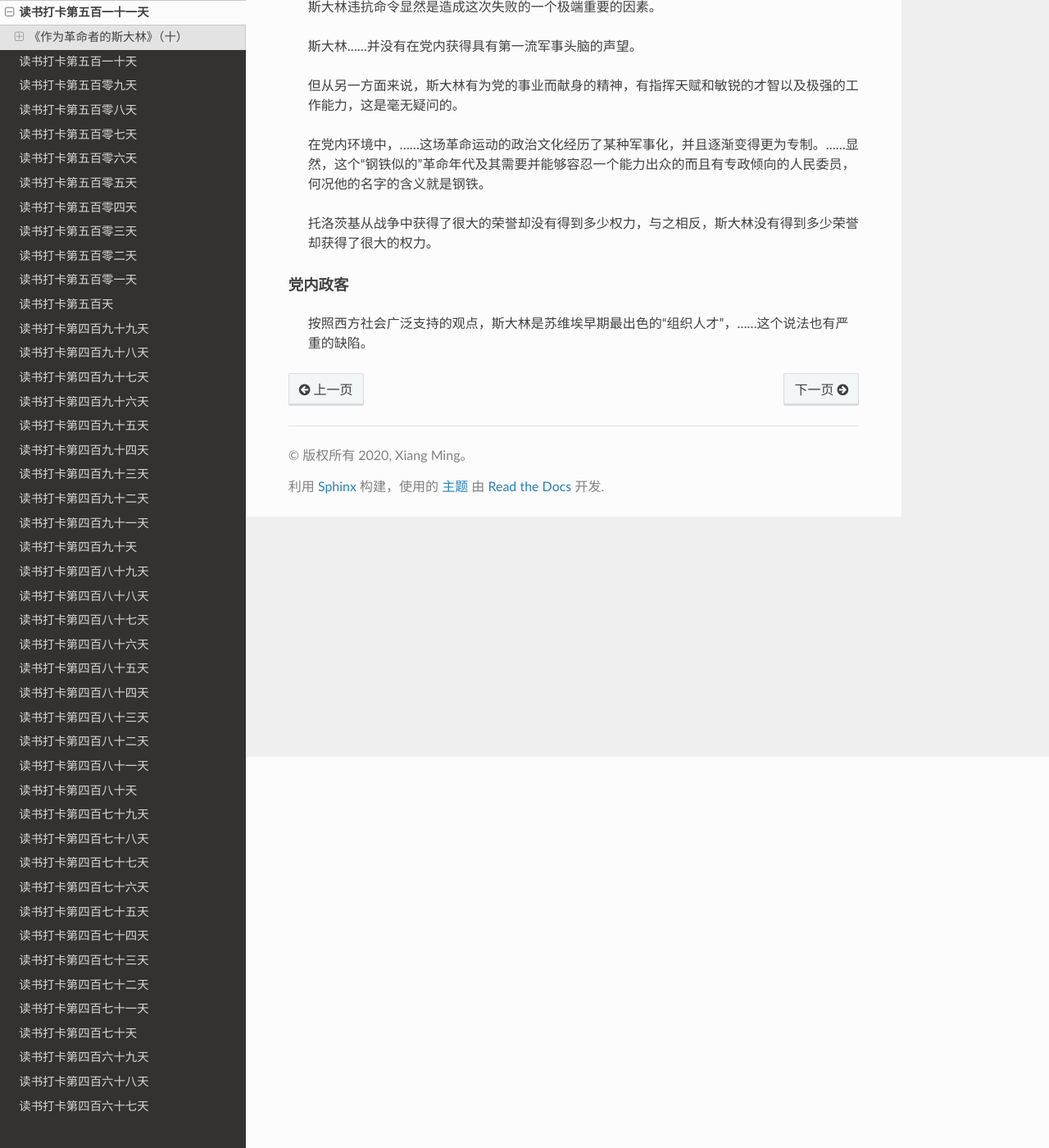
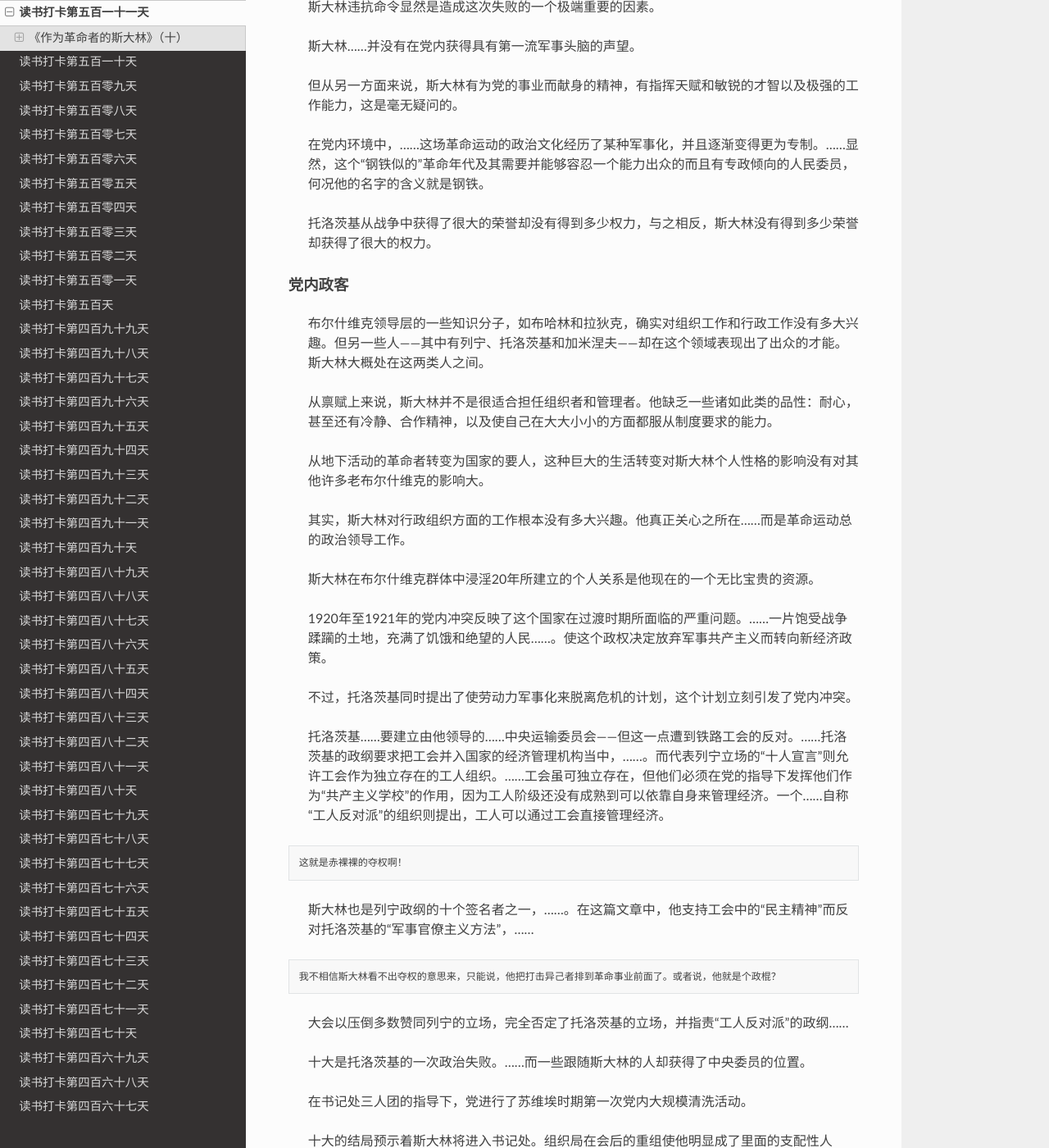
Before and after one commit to xiangming1975/reading, a Sphinx documentation site: the page built from source/2022-01-17.md, in a window 1280 px wide and 1400 px high, scrolled down 477 px. Shown: the whole window at 82% size. Built offline with Sphinx 7.4.7 and the Read the Docs theme 2.0.0, drawn with Linux system fonts in a browser that asks for light colours; some of the changed text lies outside the part shown.

Commit message:
2022-01-18

````diff
--- a/source/2022-01-17.md
+++ b/source/2022-01-17.md
@@ -22,4 +22,60 @@
 
 #### 党内政客
 
-> 按照西方社会广泛支持的观点，斯大林是苏维埃早期最出色的“组织人才”，……这个说法也有严重的缺陷。
+> 布尔什维克领导层的一些知识分子，如布哈林和拉狄克，确实对组织工作和行政工作没有多大兴趣。但另一些人——其中有列宁、托洛茨基和加米涅夫——却在这个领域表现出了出众的才能。斯大林大概处在这两类人之间。
+
+> 从禀赋上来说，斯大林并不是很适合担任组织者和管理者。他缺乏一些诸如此类的品性：耐心，甚至还有冷静、合作精神，以及使自己在大大小小的方面都服从制度要求的能力。
+
+> 从地下活动的革命者转变为国家的要人，这种巨大的生活转变对斯大林个人性格的影响没有对其他许多老布尔什维克的影响大。
+
+> 其实，斯大林对行政组织方面的工作根本没有多大兴趣。他真正关心之所在……而是革命运动总的政治领导工作。
+
+> 斯大林在布尔什维克群体中浸淫20年所建立的个人关系是他现在的一个无比宝贵的资源。
+
+> 1920年至1921年的党内冲突反映了这个国家在过渡时期所面临的严重问题。……一片饱受战争蹂躏的土地，充满了饥饿和绝望的人民……。使这个政权决定放弃军事共产主义而转向新经济政策。
+
+> 不过，托洛茨基同时提出了使劳动力军事化来脱离危机的计划，这个计划立刻引发了党内冲突。
+
+> 托洛茨基……要建立由他领导的……中央运输委员会——但这一点遭到铁路工会的反对。……托洛茨基的政纲要求把工会并入国家的经济管理机构当中，……。而代表列宁立场的“十人宣言”则允许工会作为独立存在的工人组织。……工会虽可独立存在，但他们必须在党的指导下发挥他们作为“共产主义学校”的作用，因为工人阶级还没有成熟到可以依靠自身来管理经济。一个……自称“工人反对派”的组织则提出，工人可以通过工会直接管理经济。
+```
+这就是赤裸裸的夺权啊！
+```
+> 斯大林也是列宁政纲的十个签名者之一，……。在这篇文章中，他支持工会中的“民主精神”而反对托洛茨基的“军事官僚主义方法”，……
+```
+我不相信斯大林看不出夺权的意思来，只能说，他把打击异己者排到革命事业前面了。或者说，他就是个政棍？
+```
+> 大会以压倒多数赞同列宁的立场，完全否定了托洛茨基的立场，并指责“工人反对派”的政纲……
+
+> 十大是托洛茨基的一次政治失败。……而一些跟随斯大林的人却获得了中央委员的位置。
+
+> 在书记处三人团的指导下，党进行了苏维埃时期第一次党内大规模清洗活动。
+
+> 十大的结局预示着斯大林将进入书记处。组织局在会后的重组使他明显成了里面的支配性人物。……在十一大上，斯大林被选为书记处成员，……又授予他总书记的头衔。现在，进行党内政治活动的基础稳固地处在他的掌握中。
+
+> 他着手在党的正式机器内建设一部个人机器，使之成为非正式的政治现实，成为党和国家中的斯大林帝国。
+
+> 真正能吸引他的兴趣、激发他的力量的……即人事安排方面的工作。
+
+> 斯大林式的组织工作是指，用利己的准则在党的等级制度中选拔可以晋升的候选人。……此人还得对总书记的党内体制表示出赞同的意向，得对斯大林的组织有用处。
+
+> 正如党内许多人很快察觉到的那样，斯大林的行动方式是政治老板式的。……他反而把自己在书记处的活动视为高度延续了斯维尔德洛夫——这个全心全意为布尔什维主义和革命事业服务的人——所开创的传统，……
+
+#### 重返外高加索
+
+> 革命时期是外高加索历史上的困窘时代。
+
+> 1920年初，……苏维埃第十一军在北高加索向邓尼金的残余武装发动进攻。
+
+> 1920年11月……自1912年起，斯大林第一次返回外高加索，……并且在11月6日，也就是十月革命纪念日前夕，在巴库苏维埃的纪念会上讲了话。
+
+> 斯大林的思想很容易从俄国的这种宗教形象转换到另一个形象，换言之，他会把革命俄国视为一个愿意在世界政治中用通常的强权方式以求达到自身目标的政权。
+
+> 12月17日，中央全会重申了俄罗斯苏维埃联邦社会主义共和国对高加索政策的和平方针。
+
+> 斯大林开始站在高加索局一边直接过问这个问题。……1921年2月15日，红军攻入格鲁吉亚。
+
+> 列宁很担心格鲁吉亚人对苏维埃化的反应，也担心国际社会主义运动对苏维埃俄国推翻一个社会民主党政府的场面所做出的反应。
+
+> 斯大林并不愿意用列宁所说的让步方式来对待他们的同胞或是所有高加索人。
+
+> 直到现在，斯大林这么多年来一直对格鲁吉亚怀有某种蔑视。
````
Also changed, not shown: source/2022-01-18.md (added, +16 -0 lines).
